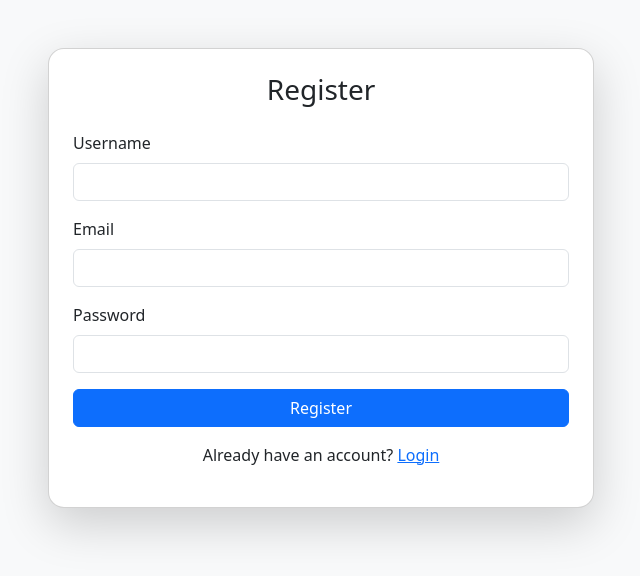
After one commit to Ridwan2024-P/Web-Based-Platform-for-Office-of-Sports-AIUB, a PHP site: page /views/register.php in a window 1280 px wide. The commit adds this page. Shown: the top 576 px of the page, without its empty margins (319-959 px from the left). Run offline with PHP 8.4, Linux system fonts and the light colour scheme.

Commit message:
registation try

```diff
--- /dev/null
+++ b/controllers/RegisterController.php
@@ -0,0 +1,22 @@
+<?php
+require_once __DIR__ . "/../models/User.php";
+
+class RegisterController {
+    private $userModel;
+
+    public function __construct() {
+        $this->userModel = new User();
+    }
+
+    public function registerUser($formData) {
+        $username = $formData['username'];
+        $email = $formData['email'];
+        $password = $formData['password'];
+
+        if ($this->userModel->register($username, $email, $password)) {
+            return "<div class='alert alert-success'>✅ Registration successful!</div>";
+        } else {
+            return "<div class='alert alert-danger'>❌ Error while registering!</div>";
+        }
+    }
+}
--- a/models/User.php
+++ b/models/User.php
@@ -15,4 +15,14 @@ class User {
         $stmt->execute();
         return $stmt->get_result()->fetch_assoc();
     }
+
+    public function register($username, $email, $password, $role = "user") {
+        $username = $this->conn->real_escape_string($username);
+        $email = $this->conn->real_escape_string($email);
+        $passwordHash = password_hash($password, PASSWORD_BCRYPT);
+
+        $sql = "INSERT INTO users (username, email, password, role, status)
+                VALUES ('$username', '$email', '$passwordHash', '$role', 1)";
+        return $this->conn->query($sql);
+    }
 }
--- a/views/login.php
+++ b/views/login.php
@@ -31,7 +31,7 @@
 <div class="container">
     <div class="row justify-content-center align-items-center">
         <div class="col-md-9 col-lg-6 col-xl-5">
-            <img src="draw2.webpgit" class="img-fluid" alt="Sample image">
+            <img src="draw2.webp" class="img-fluid" alt="Sample image">
         </div>
         <div class="col-md-8 col-lg-6 col-xl-4">
             <div class="card p-4">
@@ -54,7 +54,7 @@
 
                     <div class="text-center mt-4 pt-2">
                         <button type="submit" name="login" class="btn btn-primary btn-lg w-100">Login</button>
-                        <p class="small fw-bold mt-3 mb-0 text-center">Don't have an account? <a href="register.php" class="link-danger">Register</a></p>
+                        <p class="small fw-bold mt-3 mb-0 text-center">Don't have an account? <a href="views/register.php" class="link-danger">Register</a></p>
                     </div>
                 </form>
             </div>
--- /dev/null
+++ b/views/register.php
@@ -0,0 +1,53 @@
+<?php
+
+require_once __DIR__ . "/../controllers/RegisterController.php";
+
+
+
+$message = "";
+if ($_SERVER["REQUEST_METHOD"] == "POST") {
+    $controller = new RegisterController();
+    $message = $controller->registerUser($_POST);
+}
+?>
+
+<!DOCTYPE html>
+<html lang="en">
+<head>
+  <meta charset="UTF-8">
+  <title>User Registration</title>
+  <link href="https://cdn.jsdelivr.net/npm/bootstrap@5.3.2/dist/css/bootstrap.min.css" rel="stylesheet">
+</head>
+<body class="bg-light">
+<div class="container py-5">
+  <div class="row justify-content-center">
+    <div class="col-md-6">
+      <div class="card shadow-lg rounded-4">
+        <div class="card-body p-4">
+          <h3 class="text-center mb-4">Register</h3>
+          <?php echo $message; ?>
+          <form method="POST" action="">
+            <div class="mb-3">
+              <label class="form-label">Username</label>
+              <input type="text" name="username" class="form-control" required>
+            </div>
+            <div class="mb-3">
+              <label class="form-label">Email</label>
+              <input type="email" name="email" class="form-control" required>
+            </div>
+            <div class="mb-3">
+              <label class="form-label">Password</label>
+              <input type="password" name="password" class="form-control" required>
+            </div>
+            <button type="submit" class="btn btn-primary w-100">Register</button>
+          </form>
+          <p class="text-center mt-3">
+            Already have an account? <a href="login.php">Login</a>
+          </p>
+        </div>
+      </div>
+    </div>
+  </div>
+</div>
+</body>
+</html>
```
